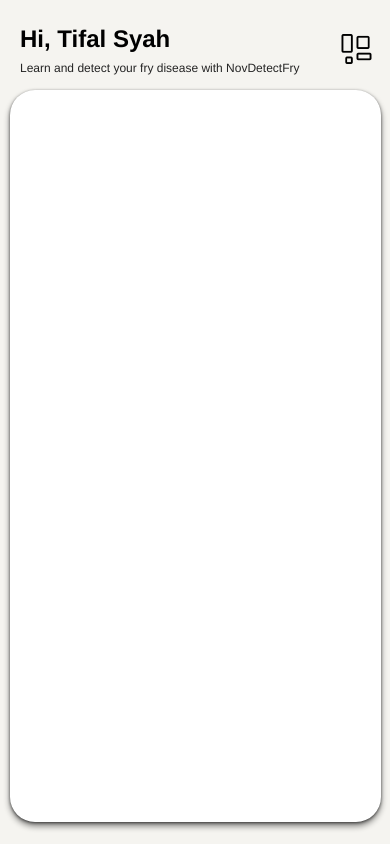
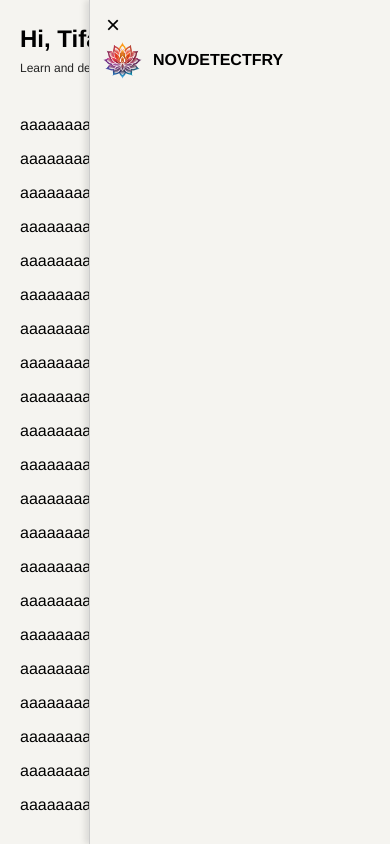
Before and after one commit to tipalsyahhh/dasboard-novdetectfry, a plain HTML site: page index.html in a window 390 px wide. Both pictures are taken after a click on the button 353 px from the left and 50 px from the top of the page. Drawn offline with nearby package versions, Linux system fonts and the light colour scheme.

Commit message:
dasboard

```diff
--- a/index.html
+++ b/index.html
@@ -7,7 +7,7 @@
     <link rel="icon" href="1.png" type="image/x-icon">
     <link rel="stylesheet" href="https://cdn.jsdelivr.net/npm/bootstrap-icons@1.10.5/font/bootstrap-icons.css">
     <link rel="stylesheet" href="style.css">
-    <title>Document</title>
+    <title>NOVDETECTFRY</title>
 </head>
 
 <body>
@@ -44,10 +44,47 @@
                 <div class="icon-mobile">
                     <button class="btn-menu"><i class="bi bi-layout-wtf"></i></button>
                 </div>
+                <nav class="navigation-page">
+                    <button class="close-btn">&times;</button>
+                    <div class="menu-mobile">
+                        <div class="judul-mobile">
+                            <img src="1.png" alt="image" class="gambar-mobile">
+                            <h4>NOVDETECTFRY</h4>
+                        </div>
+                    </div>
+                </nav>
+
             </div>
-            <div class="isi"></div>
+            <div class="isi">
+                <p>aaaaaaaaaaaaaaaaaaaaaaaaaaaaaaaaaaaa</p>
+                <p>aaaaaaaaaaaaaaaaaaaaaaaaaaaaaaaaaaaa</p>
+                <p>aaaaaaaaaaaaaaaaaaaaaaaaaaaaaaaaaaaa</p>
+                <p>aaaaaaaaaaaaaaaaaaaaaaaaaaaaaaaaaaaa</p>
+                <p>aaaaaaaaaaaaaaaaaaaaaaaaaaaaaaaaaaaa</p>
+                <p>aaaaaaaaaaaaaaaaaaaaaaaaaaaaaaaaaaaa</p>
+                <p>aaaaaaaaaaaaaaaaaaaaaaaaaaaaaaaaaaaa</p>
+                <p>aaaaaaaaaaaaaaaaaaaaaaaaaaaaaaaaaaaa</p>
+                <p>aaaaaaaaaaaaaaaaaaaaaaaaaaaaaaaaaaaa</p>
+                <p>aaaaaaaaaaaaaaaaaaaaaaaaaaaaaaaaaaaa</p>
+                <p>aaaaaaaaaaaaaaaaaaaaaaaaaaaaaaaaaaaa</p>
+                <p>aaaaaaaaaaaaaaaaaaaaaaaaaaaaaaaaaaaa</p>
+                <p>aaaaaaaaaaaaaaaaaaaaaaaaaaaaaaaaaaaa</p>
+                <p>aaaaaaaaaaaaaaaaaaaaaaaaaaaaaaaaaaaa</p>
+                <p>aaaaaaaaaaaaaaaaaaaaaaaaaaaaaaaaaaaa</p>
+                <p>aaaaaaaaaaaaaaaaaaaaaaaaaaaaaaaaaaaa</p>
+                <p>aaaaaaaaaaaaaaaaaaaaaaaaaaaaaaaaaaaa</p>
+                <p>aaaaaaaaaaaaaaaaaaaaaaaaaaaaaaaaaaaa</p>
+                <p>aaaaaaaaaaaaaaaaaaaaaaaaaaaaaaaaaaaa</p>
+                <p>aaaaaaaaaaaaaaaaaaaaaaaaaaaaaaaaaaaa</p>
+                <p>aaaaaaaaaaaaaaaaaaaaaaaaaaaaaaaaaaaa</p>
+                <p>aaaaaaaaaaaaaaaaaaaaaaaaaaaaaaaaaaaa</p>
+                <p>aaaaaaaaaaaaaaaaaaaaaaaaaaaaaaaaaaaa</p>
+                <p>aaaaaaaaaaaaaaaaaaaaaaaaaaaaaaaaaaaa</p>
+                <p>aaaaaaaaaaaaaaaaaaaaaaaaaaaaaaaaaaaa</p>
+            </div>
         </div>
     </div>
+    <script src="scrip.js"></script>
 </body>
 
 </html>
--- /dev/null
+++ b/scrip.js
@@ -0,0 +1,35 @@
+document.addEventListener("DOMContentLoaded", function () {
+    const btnMenu = document.querySelector(".btn-menu");
+    const navigationPage = document.querySelector(".navigation-page");
+    const closeBtn = document.querySelector(".close-btn");
+
+    // Fungsi untuk membuka navigasi
+    function openNavigation() {
+        navigationPage.classList.add("active");
+    }
+
+    // Fungsi untuk menutup navigasi
+    function closeNavigation() {
+        navigationPage.classList.remove("active");
+    }
+
+    // Event listener untuk tombol menu
+    btnMenu.addEventListener("click", function (event) {
+        event.stopPropagation(); // Mencegah klik pada tombol menutup navigasi
+        openNavigation();
+    });
+
+    // Event listener untuk tombol tutup
+    closeBtn.addEventListener("click", function (event) {
+        event.stopPropagation(); // Mencegah klik pada tombol tutup memicu event luar
+        closeNavigation();
+    });
+
+    // Event listener untuk klik di luar navigasi
+    document.addEventListener("click", function (event) {
+        if (!navigationPage.contains(event.target) && !btnMenu.contains(event.target)) {
+            // Jika klik terjadi di luar navigasi dan tombol menu
+            closeNavigation();
+        }
+    });
+});
--- a/style.css
+++ b/style.css
@@ -35,7 +35,7 @@ body {
     background-color: #ffffff;
     display: grid;
     padding: 10px;
-    gap: 25px;
+    gap: 18px;
     box-shadow: 0px 4px 6px rgb(0 0 0 / 48%), 0px 1px 3px rgb(0 0 0 / 57%);
 }
 
@@ -60,6 +60,21 @@ body {
 .page a {
     color: #000;
     font-size: 20px;
+    text-align: center;
+    display: inline-block;
+    width: 35px;
+    height: 35px;
+    line-height: 40px;
+    border-radius: 50%;
+    transition: background-color 0.3s, color 0.3s;
+}
+
+.page a:hover {
+    background-color: #000000e0;
+    color: #ffffff;
+    display: flex;
+    align-items: center;
+    justify-content: center;
 }
 
 .content {
@@ -69,7 +84,6 @@ body {
 .fouter {
     padding: 10px;
     height: 60px;
-    /* width: calc(100dvw - 170px); */
     margin-top: 15px;
     display: flex;
     align-items: center;
@@ -87,6 +101,7 @@ body {
 }
 
 .search {
+    width: 250px;
     height: 30px;
     border-radius: 50px;
     margin-left: auto;
@@ -125,6 +140,26 @@ body {
     display: none;
 }
 
+.navigation-page {
+    display: none;
+}
+
+.menu-mobile {
+    padding: 10px;
+    margin-top: 20px;
+}
+
+.judul-mobile {
+    display: flex;
+    align-items: center;
+}
+
+.gambar-mobile {
+    width: 45px;
+    height: 45px;
+    margin-right: 8px;
+}
+
 @media (max-width: 768px) {
     .page {
         display: none;
@@ -141,6 +176,9 @@ body {
 
     .isi {
         width: calc(95dvw - 20px);
+        background-color: transparent;
+        box-shadow: none;
+        border-radius: 0;
     }
 
     .search {
@@ -160,4 +198,33 @@ body {
         background-color: transparent;
         font-size: 30px;
     }
+
+    .navigation-page {
+        display: block;
+        position: fixed;
+        top: 0;
+        right: 0;
+        height: 100vh;
+        width: 300px;
+        background: #f5f4f0;
+        border-left: 1px solid #ccc;
+        box-shadow: -4px 0 6px rgba(0, 0, 0, 0.1);
+        transform: translateX(100%);
+        transition: transform 0.3s ease-in-out;
+        z-index: 1001;
     }
+
+    .navigation-page.active {
+        transform: translateX(0);
+    }
+
+    .close-btn {
+        position: absolute;
+        top: 10px;
+        left: 10px;
+        background: transparent;
+        border: none;
+        font-size: 24px;
+        cursor: pointer;
+    }
+}
```
Lines whose indentation alone changed are shown as unchanged.
